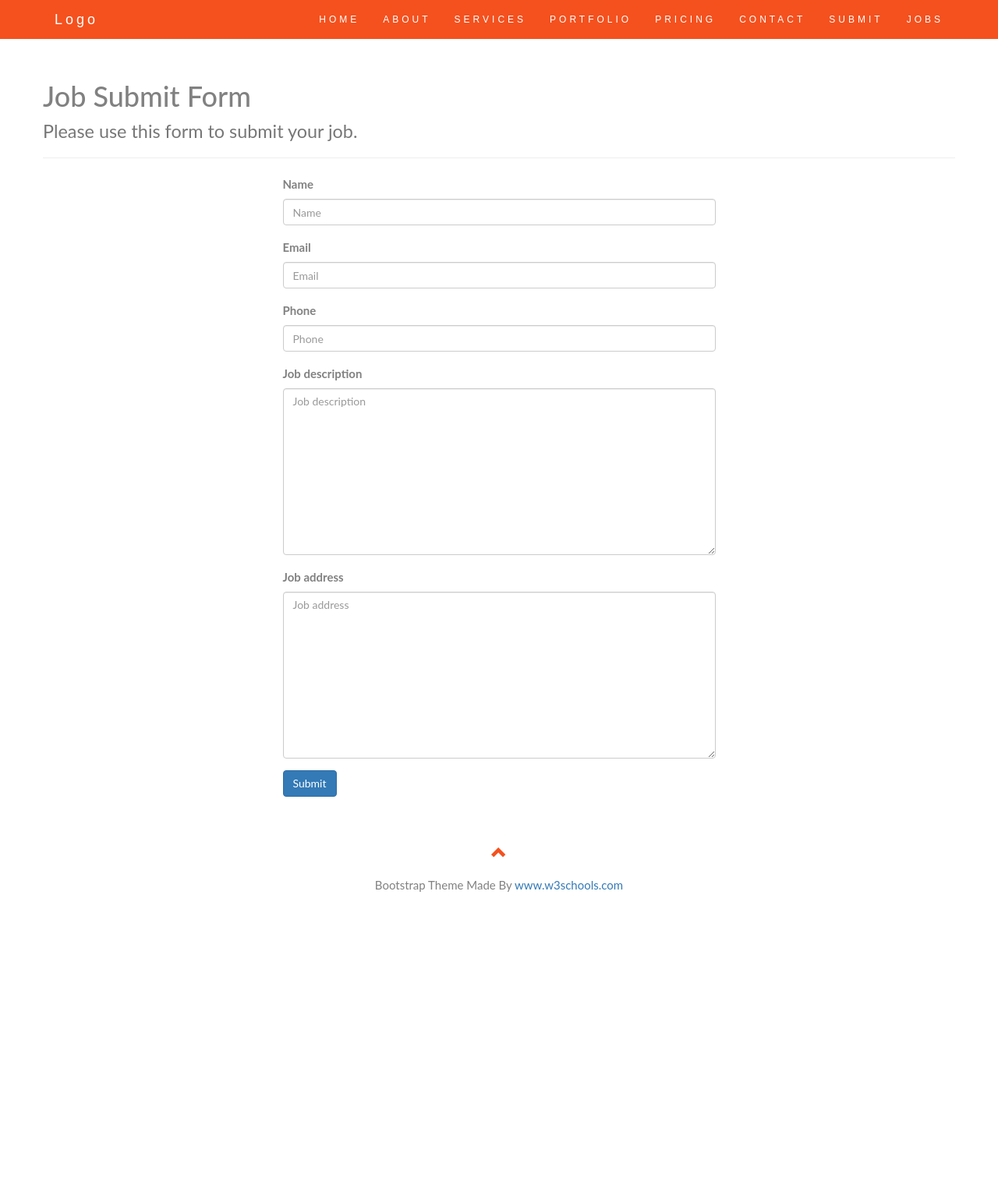
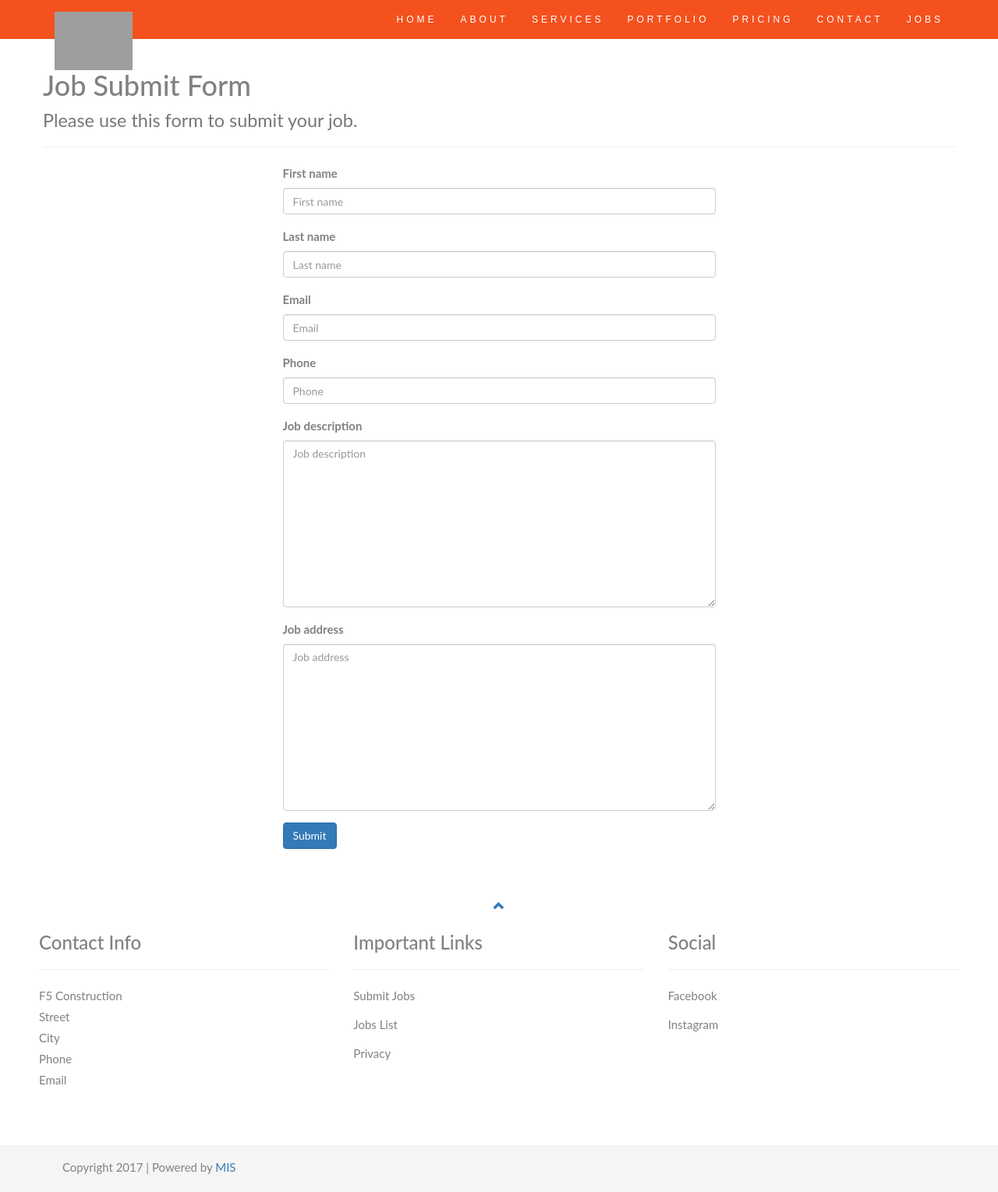
Before and after one commit to joshlsullivan/F5-Construction, a Django app: page /submit/ in a window 1280 px wide. Shown: the whole page at 78% size. Before the commit the page ends 1144 px from the top, so only its background shows below. Run offline with Django 3.2, Linux system fonts and the light colour scheme; the visitor is signed in with stand-in values (Sample User, id 1); some libraries are stand-ins or nearby versions; grey boxes are pictures that could not be loaded.

Commit message:
updated design

```diff
--- a/f5_construction/settings.py
+++ b/f5_construction/settings.py
@@ -27,7 +27,7 @@
 
 ALLOWED_HOSTS = ['*']
 
-LOGIN_REDIRECT_URL = '/submit'
+LOGIN_REDIRECT_URL = '/jobs'
 
 # Application definition
 
--- a/f5_construction/static/css/main.css
+++ b/f5_construction/static/css/main.css
@@ -1,7 +1,12 @@
+html {
+  position: relative;
+  min-height: 100%;
+}
 body {
     font: 400 15px Lato, sans-serif;
     line-height: 1.8;
     color: #818181;
+    margin-bottom: 60px;
 }
 h2 {
     font-size: 24px;
@@ -17,11 +22,35 @@
     font-weight: 400;
     margin-bottom: 30px;
 }
+/*
 .jumbotron {
     background-color: #f4511e;
     color: #fff;
     padding: 100px 25px;
     font-family: Montserrat, sans-serif;
+}
+*/
+.bg {
+  background:
+    linear-gradient(
+      rgba(0, 0, 0, 0.5),
+      rgba(0, 0, 0, 0.5)
+    ),
+    url(https://s3-us-west-2.amazonaws.com/f5-construction/austin-texas.jpg) no-repeat center center;
+  position: fixed;
+  width: 100%;
+  height: 600px; /*same height as jumbotron */
+  top:0;
+  left:0;
+  z-index: -1;
+}
+.jumbotron {
+  margin-bottom: 0px;
+  height: 600px;
+  color: white;
+  background:transparent;
+  padding: 100px 25px;
+  text-align: center;
 }
 .container-fluid {
     padding: 60px 50px;
@@ -177,6 +206,16 @@
 }
 
 /* Additional Stylings */
-.submit-form {
-  padding-top: 5%;
+.footer {
+  position: absolute;
+  bottom: 0;
+  width: 100%;
+  /* Set the fixed height of the footer here */
+  height: 60px;
+  background-color: #f5f5f5;
+  padding-top: 15px;
+  padding-left: 20px;
 }
+.jobs {
+  padding-top: 20px;
+}
--- a/f5_construction/static/js/main.js
+++ b/f5_construction/static/js/main.js
@@ -32,3 +32,13 @@
     });
   });
 })
+
+var jumboHeight = $('.jumbotron').outerHeight();
+function parallax(){
+    var scrolled = $(window).scrollTop();
+    $('.bg').css('height', (jumboHeight-scrolled) + 'px');
+}
+
+$(window).scroll(function(e){
+    parallax();
+});
--- a/jobs/admin.py
+++ b/jobs/admin.py
@@ -2,7 +2,7 @@
 from jobs.models import JobsSubmitted
 # Register your models here.
 class JobsSubmittedAdmin(admin.ModelAdmin):
-    fields = ('job_id', 'name', 'job_address', 'job_description', 'user', 'company')
-    list_display = ('job_id', 'name', 'job_address', 'job_description', 'user', 'company')
+    fields = ('job_id', 'first_name', 'last_name', 'job_address', 'job_description', 'user', 'company')
+    list_display = ('job_id', 'first_name', 'last_name', 'job_address', 'job_description', 'user', 'company')
 
 admin.site.register(JobsSubmitted, JobsSubmittedAdmin)
--- a/jobs/models.py
+++ b/jobs/models.py
@@ -8,7 +8,8 @@
         on_delete=models.CASCADE,
     )
     job_id = models.CharField(max_length=120)
-    name = models.CharField(max_length=120)
+    first_name = models.CharField(max_length=80)
+    last_name = models.CharField(max_length=80)
     email = models.EmailField(max_length=254)
     phone = models.CharField(max_length=20)
     job_description = models.TextField()
--- a/jobsubmissionform/forms.py
+++ b/jobsubmissionform/forms.py
@@ -6,7 +6,8 @@
 )
 
 class JobSubmissionForm(forms.Form):
-    name = forms.CharField(label="Name", max_length=140)
+    first_name = forms.CharField(label="First name", max_length=80)
+    last_name = forms.CharField(label="Last name", max_length=80)
     email = forms.EmailField(label="Email")
     phone = forms.CharField(label="Phone", max_length=20)
     job_description = forms.CharField(label="Job description", widget=forms.Textarea)
--- a/jobsubmissionform/templates/jobsubmissionform/submit.html
+++ b/jobsubmissionform/templates/jobsubmissionform/submit.html
@@ -1,7 +1,7 @@
 {% extends "base.html" %}
 {% block content %}
 {% load bootstrap3 %}
-<div class="container submit-form">
+<div class="container">
   <div class="row">
     <div class="page-header">
       <h1>Job Submit Form<br><small>Please use this form to submit your job.</small></h1>
--- a/jobsubmissionform/views.py
+++ b/jobsubmissionform/views.py
@@ -13,7 +13,8 @@
     if request.method == 'POST':
         form = JobSubmissionForm(request.POST)
         if form.is_valid():
-            name = form.cleaned_data['name']
+            first_name = form.cleaned_data['first_name']
+            last_name = form.cleaned_data['last_name']
             email = form.cleaned_data['email']
             phone = form.cleaned_data['phone']
             job_description = form.cleaned_data['job_description']
@@ -24,13 +25,13 @@
             payload = {
                 "status":"Quote",
                 "job_address":job_address,
-                "job_description":"{0} {1} {2} {3}".format(name, email, phone, job_description),
+                "job_description":"{0} {1} {2} {3}".format(first_name, last_name, email, phone, job_description),
                 "company_id":company,
             }
             r = requests.post(url, data=payload, auth=(settings.SERVICEM8_EMAIL, settings.SERVICEM8_PASSWORD))
-            j = JobsSubmitted(job_id=r.headers['x-record-uuid'], name=name, email=email, phone=phone, job_description=job_description, job_address=job_address, company=company, user=user)
+            j = JobsSubmitted(job_id=r.headers['x-record-uuid'], first_name=first_name, last_name=last_name, email=email, phone=phone, job_description=job_description, job_address=job_address, company=company, user=user)
             j.save()
-            return HttpResponseRedirect('/')
+            return HttpResponseRedirect('/jobs')
     else:
         form = JobSubmissionForm()
     return render(request, 'jobsubmissionform/submit.html', {'form':form})
--- a/templates/base.html
+++ b/templates/base.html
@@ -19,7 +19,7 @@
     <![endif]-->
   </head>
   <body id="myPage" data-spy="scroll" data-target=".navbar" data-offset="60">
-    <nav class="navbar navbar-default navbar-fixed-top">
+    <nav class="navbar navbar-default navbar-static-top">
       <div class="container">
         <div class="navbar-header">
           <button type="button" class="navbar-toggle" data-toggle="collapse" data-target="#myNavbar">
@@ -27,7 +27,7 @@
             <span class="icon-bar"></span>
             <span class="icon-bar"></span>
           </button>
-          <a class="navbar-brand" href="#myPage">Logo</a>
+          <a class="navbar-brand" href="#myPage"><img src="https://s3-us-west-2.amazonaws.com/f5-construction/f5-logo.png" alt="F5 Logo" width="100px"></a>
         </div>
         <div class="collapse navbar-collapse" id="myNavbar">
           <ul class="nav navbar-nav navbar-right">
@@ -37,18 +37,47 @@
             <li><a href="#portfolio">PORTFOLIO</a></li>
             <li><a href="#pricing">PRICING</a></li>
             <li><a href="#contact">CONTACT</a></li>
-            <li><a href="/submit">SUBMIT</a></li>
             <li><a href="/jobs">JOBS</a></li>
           </ul>
         </div>
       </div>
     </nav>
     {% block content %}{% endblock %}
-    <footer class="container-fluid text-center">
-      <a href="#myPage" title="To Top">
-        <span class="glyphicon glyphicon-chevron-up"></span>
-      </a>
-      <p>Bootstrap Theme Made By <a href="http://www.w3schools.com" title="Visit w3schools">www.w3schools.com</a></p>
+    <div class="container-fluid">
+      <div class="row text-center">
+        <a href="#myPage" title="To Top">
+          <span class="glyphicon glyphicon-chevron-up"></span>
+        </a>
+      </div>
+      <div class="row">
+        <div class="col-md-4">
+          <h3>Contact Info</h3>
+          <hr>
+          <p>F5 Construction<br>
+            Street<br>
+            City<br>
+            Phone<br>
+            Email</p>
+        </div>
+        <div class="col-md-4">
+          <h3>Important Links</h3>
+          <hr>
+          <p>Submit Jobs</p>
+          <p>Jobs List</p>
+          <p>Privacy</p>
+        </div>
+        <div class="col-md-4">
+          <h3>Social</h3>
+          <hr>
+          <p>Facebook</p>
+          <p>Instagram</p>
+        </div>
+      </div>
+    </div>
+    <footer class="footer">
+      <div class="container">
+        <p>Copyright 2017 | Powered by <a href="https://magnolia.technology" target="_blank" alt="MIS">MIS</a></p>
+      </div>
     </footer>
     <!-- jQuery (necessary for Bootstrap's JavaScript plugins) -->
     <script src="https://ajax.googleapis.com/ajax/libs/jquery/1.12.4/jquery.min.js"></script>
```
Also changed, not shown: home/templates/home/index.html (+6 -1 lines), jobs/templates/jobs/index.html (+10 -1 lines), jobs/migrations/0003_auto_20170108_0242.py (added).
